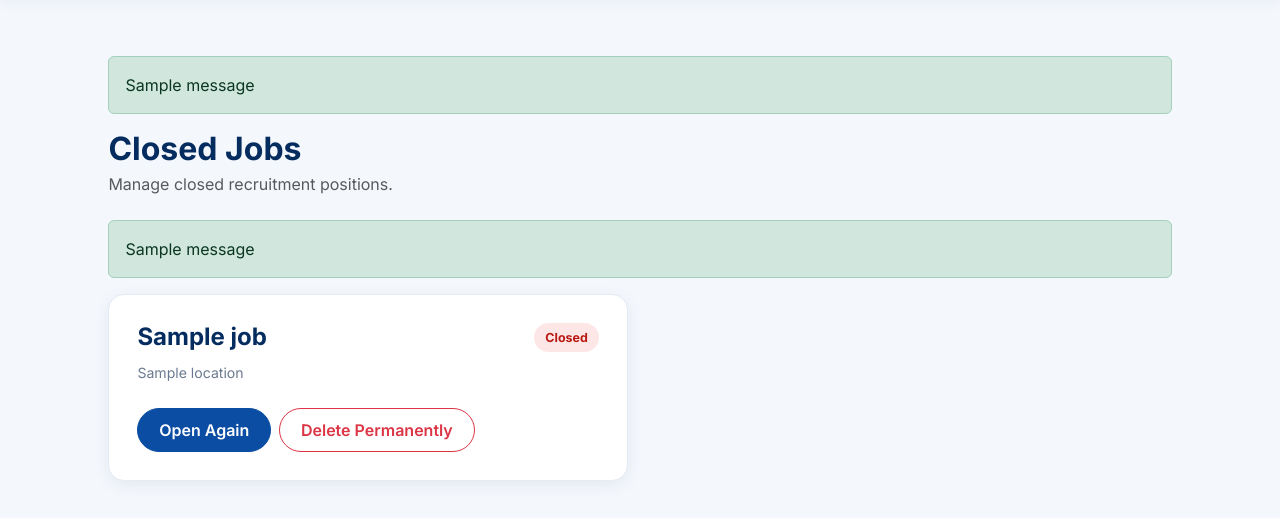
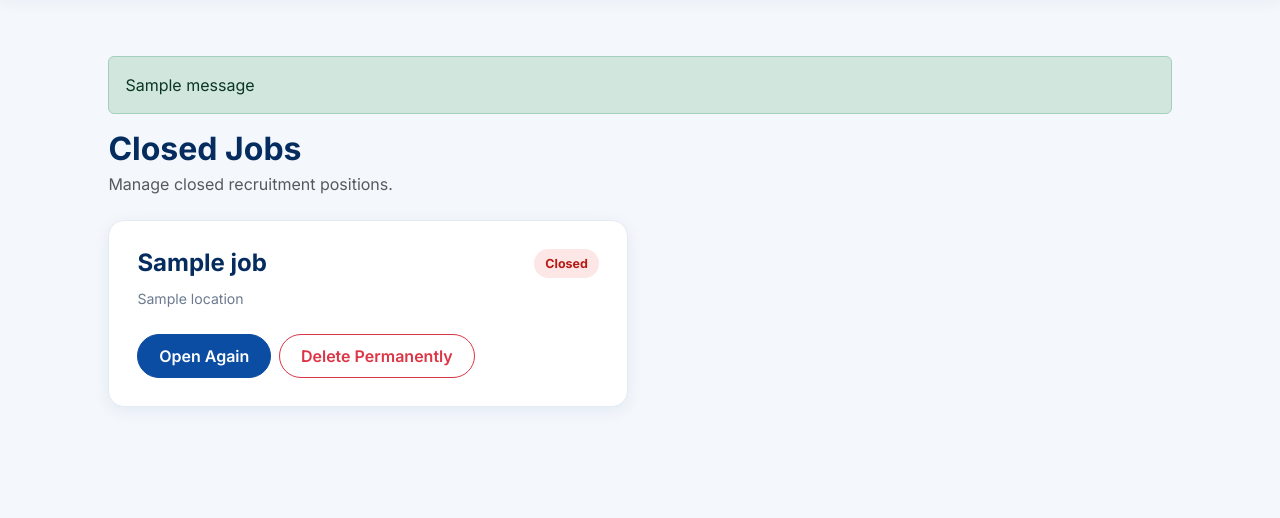
Before and after one commit to JimmyMinh/Taika-Recruitment-System, a Django app: template jobs/templates/jobs/closed_jobs.html in a window 1280 px wide. Shown: the part 73-591 px from the top of the page. Run offline with Django 3.2, Linux system fonts and the light colour scheme; the template is opened without the code that fills it: most values are stand-ins (such as "Sample title", 1, 10 or a date in 2020); one stand-in notice (Sample message) is shown.

Commit message:
Fix duplicate success message

```diff
--- a/jobs/templates/jobs/closed_jobs.html
+++ b/jobs/templates/jobs/closed_jobs.html
@@ -18,13 +18,6 @@
 
 </div>
 
-{% if messages %}
-    {% for message in messages %}
-        <div class="alert alert-{{ message.tags }}">
-            {{ message }}
-        </div>
-    {% endfor %}
-{% endif %}
 
 <div class="row g-4">
 
```
